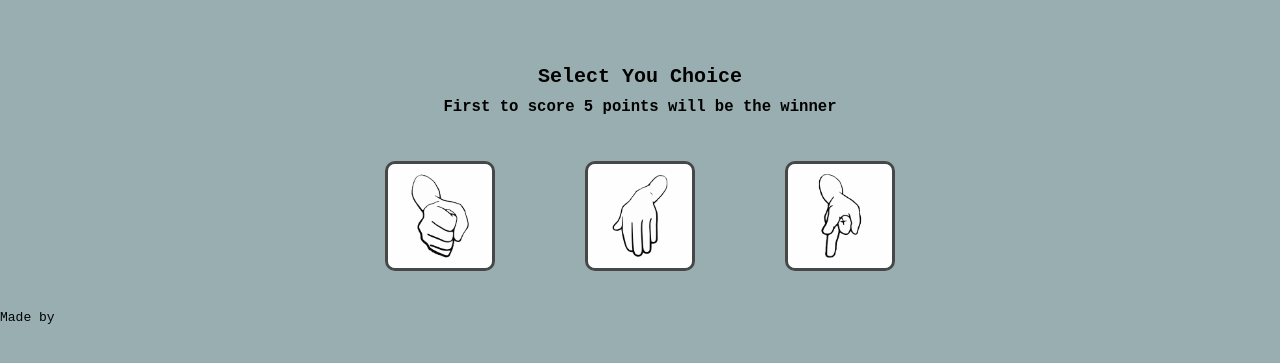
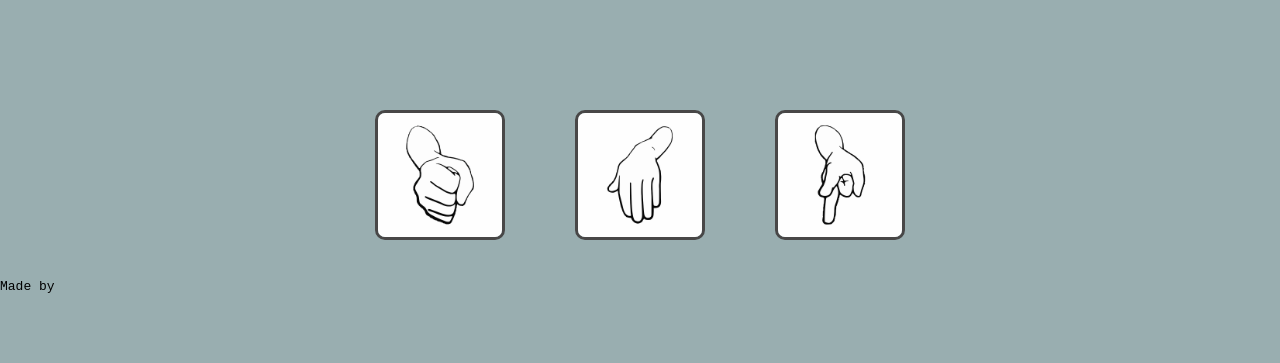
Before and after one commit to higgsboson909/Rock-Paper-Scissors, a plain HTML site: page index.html in a window 1280 px wide. Shown: the part 83-446 px from the top of the page. Drawn offline with Linux system fonts and the light colour scheme.

Commit message:
Make the announcement part to render dynamically
before the announcement of winner the announcement
part display the instruction
while at the time of announcement of winner that
part is changed dynamically to announcement

```diff
--- a/index.html
+++ b/index.html
@@ -12,16 +12,16 @@
     <nav>
         <h1>Rock Paper Scissors</h1>
     </nav>
-        <div style="text-align: center; font-weight: 700; font-size: x-large;">
-            Select You Choice
+        <div style="">
+
         </div>
-        <div style ="font-weight: 600; text-align: center; padding-top: 10px; font-size: larger;">
-            First to score 5 points will be the winner
+        <div style ="">
+
         </div>
     <ul class="uList">
-        <li><img id="rock" src="./images/rock.png" alt="rock button image" width="110px" height="auto"></li>
-        <li><img id="paper" src="./images/paper.png" alt="paper button image" width="110px" height="auto"></li>
-        <li><img id="scissors" src="./images/scissors.png" alt="scissors button image" width="110px" height="auto"></li>
+        <li><img id="rock" src="./images/rock.png" alt="rock button image" width="130px" height="auto"></li>
+        <li><img id="paper" src="./images/paper.png" alt="paper button image" width="130px" height="auto"></li>
+        <li><img id="scissors" src="./images/scissors.png" alt="scissors button image" width="130px" height="auto"></li>
     </ul>
 
     <footer>Made by </footer>
```
